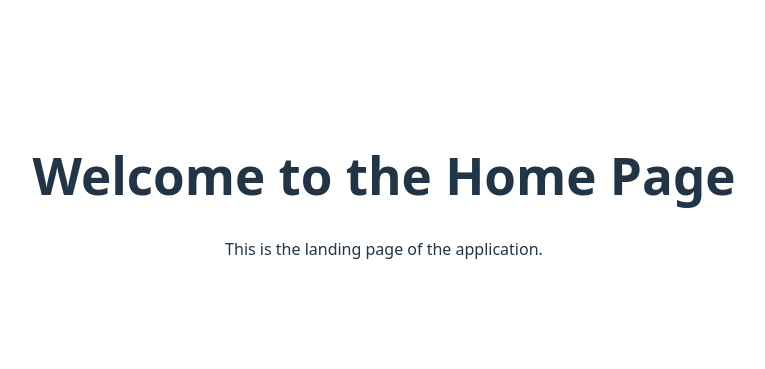
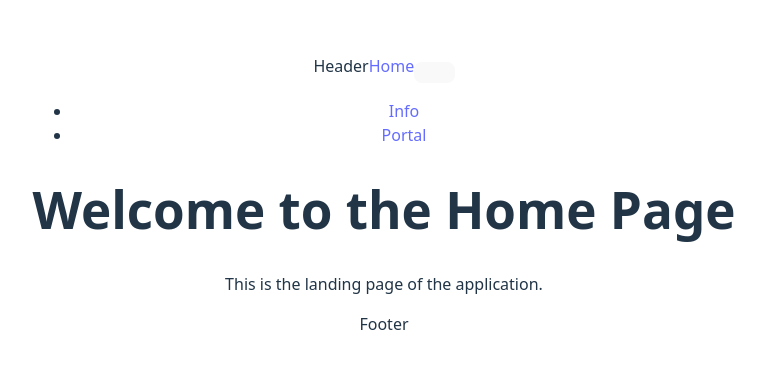
Before and after one commit to govind2988/reactcopilot, a React (Vite) app in the folder reactjs19/: page / in a window 1280 px wide. Shown: the part 205-574 px from the top of the page, without its empty margins (256-1021 px from the left). Built offline with nearby package versions, Linux system fonts and the light colour scheme.

Commit message:
Layout setting

```diff
--- a/reactjs19/src/router/AppRouter.jsx
+++ b/reactjs19/src/router/AppRouter.jsx
@@ -9,10 +9,11 @@ const AppRouter = () => {
   return (
     <Router>
       <Routes>
-        <Route element={<HomeLayout />} />
-        <Route path="/" element={<Home />} />
-        <Route path="/info" element={<Info />} />
-        <Route path="/portal" element={<Portal />} />
+        <Route element={<HomeLayout />}>
+          <Route path="/" element={<Home />} />
+          <Route path="/info" element={<Info />} />
+          <Route path="/portal" element={<Portal />} />
+        </Route>
       </Routes>
     </Router>
   );
```
